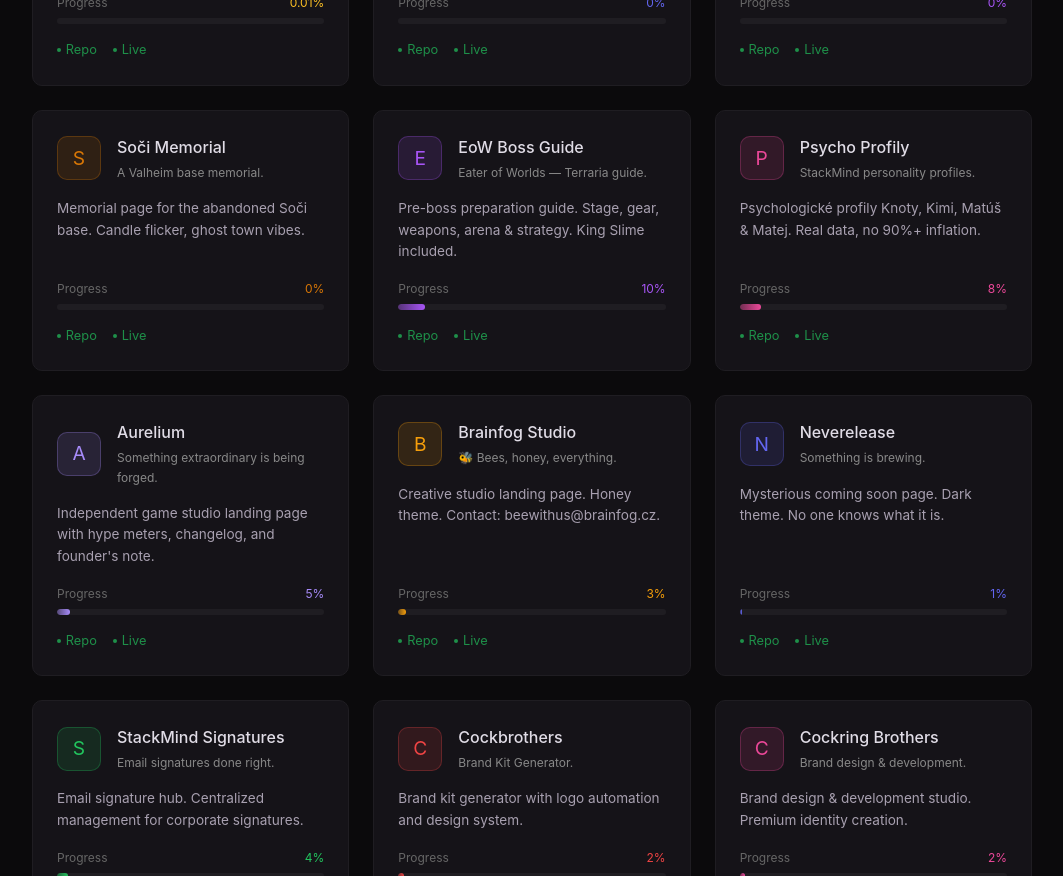
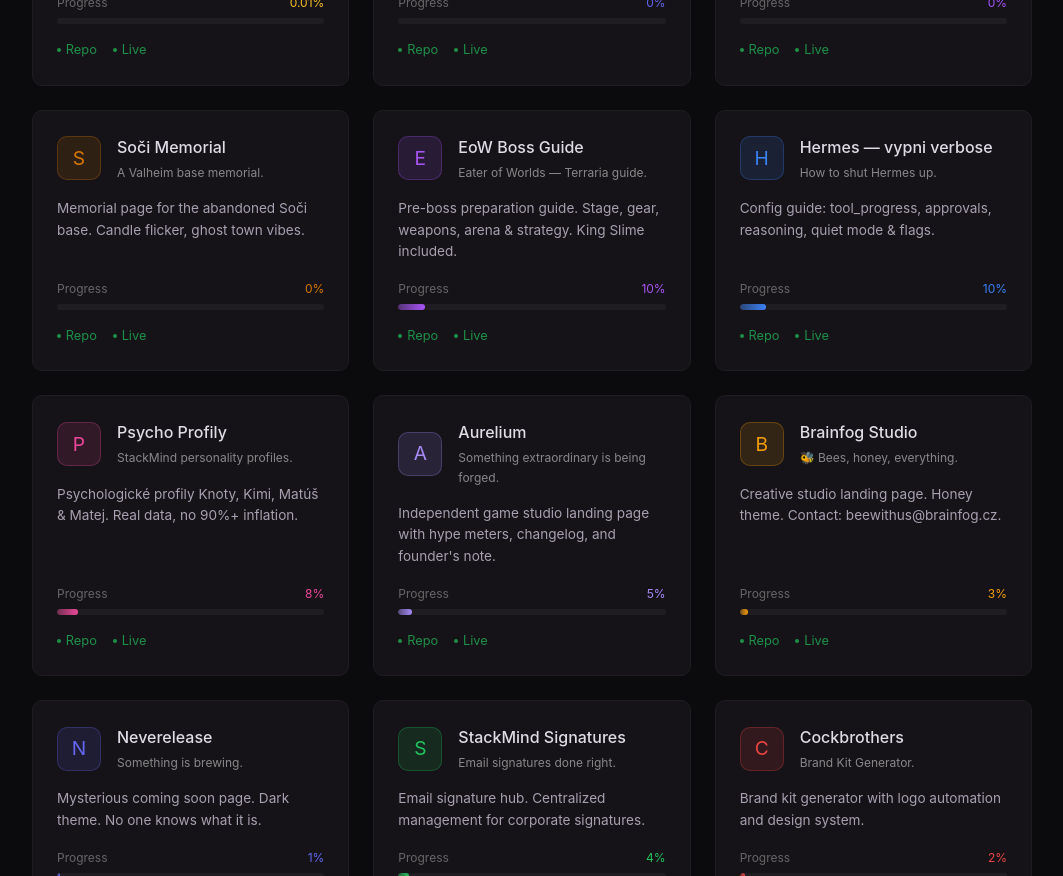
Before and after one commit to Knoty92/stackmind-portfolio, a Next.js app: page / in a window 1280 px wide. Shown: the part 720-1596 px from the top of the page, without its empty margins (108-1171 px from the left). Built offline with nearby package versions, Linux system fonts and the light colour scheme.

Commit message:
Add Hermes verbose-off to portfolio

```diff
--- a/pages/index.js
+++ b/pages/index.js
@@ -45,6 +45,15 @@
     progress: 10,
     color: '#a855f7',
     desc: 'Pre-boss preparation guide. Stage, gear, weapons, arena & strategy. King Slime included.',
+  },
+  {
+    name: 'Hermes — vypni verbose',
+    tagline: 'How to shut Hermes up.',
+    repo: 'eow-guide',
+    url: 'https://eow-guide-repo.vercel.app/hermes-verbose.html',
+    progress: 10,
+    color: '#3b82f6',
+    desc: 'Config guide: tool_progress, approvals, reasoning, quiet mode & flags.',
   },
   {
     name: 'Psycho Profily',
```
